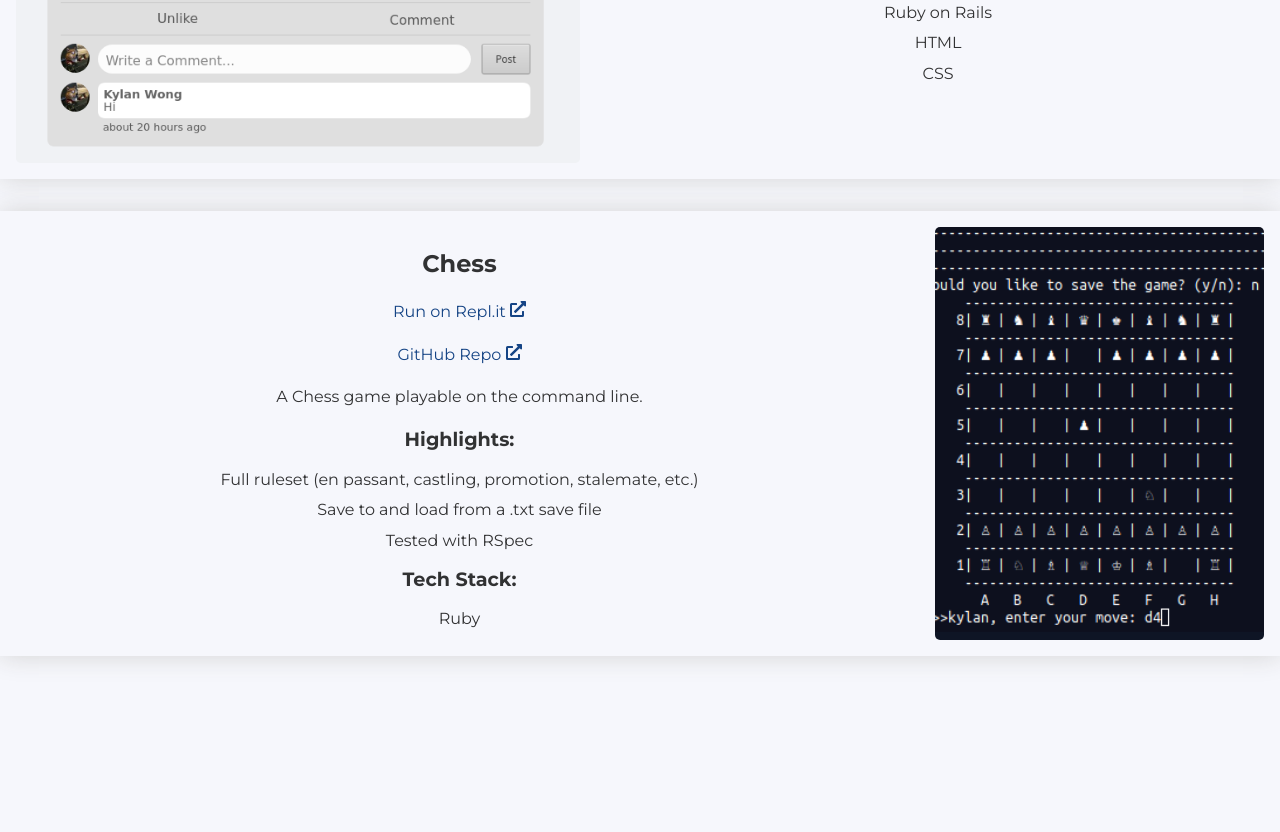
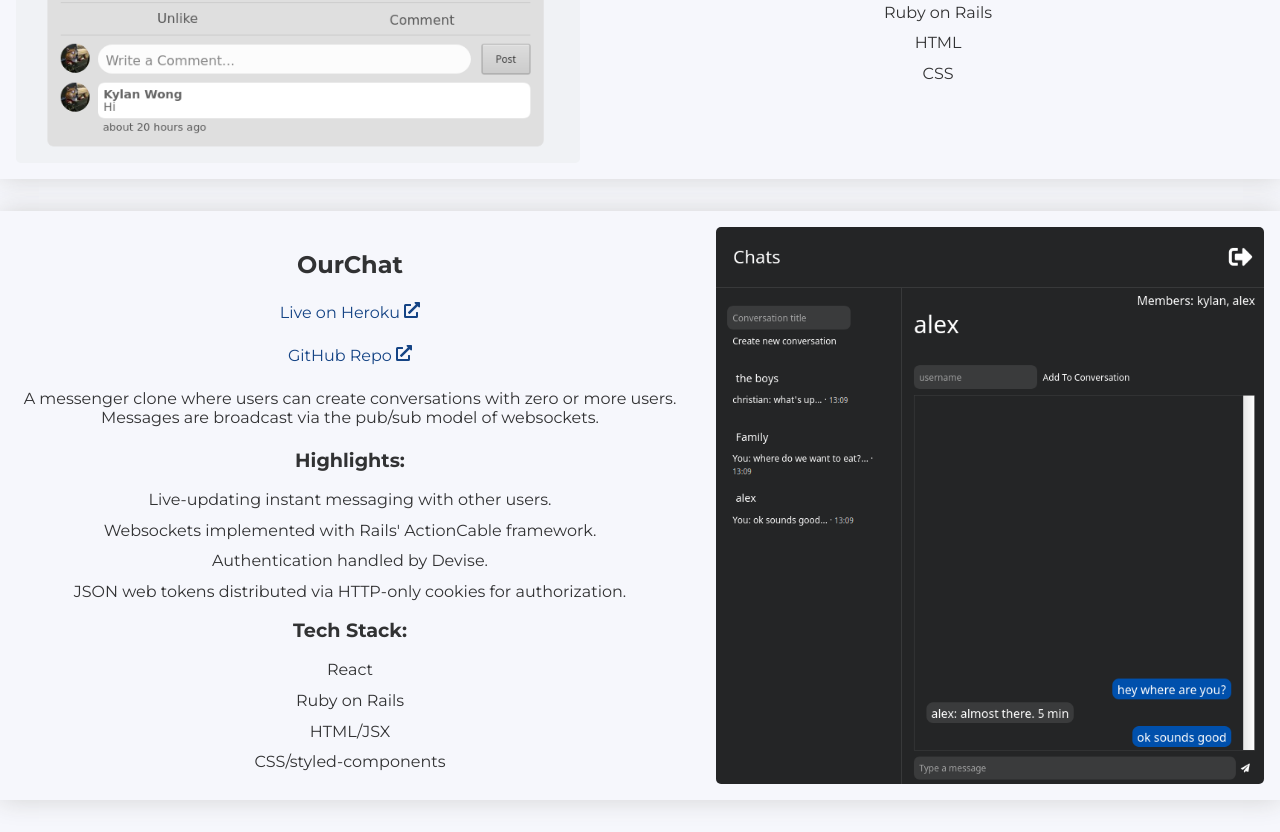
Before and after one commit to MynameisKylan/mynameiskylan.github.io, a Gatsby site: page /projects in a window 1280 px wide. Shown: the part 1632-2464 px from the top of the page. Before the commit the page ends 2320 px from the top, so only its background shows below. Built offline with nearby package versions, Linux system fonts and the light colour scheme; Gatsby itself is replaced by a stand-in of ours.

Commit message:
update projects/resume with OurChat

```diff
--- a/src/pages/projects.js
+++ b/src/pages/projects.js
@@ -3,32 +3,32 @@ import * as React from "react"
 import Layout from "../components/layout"
 import styled from "styled-components"
 import { StaticImage } from "gatsby-plugin-image"
-import { FaExternalLinkAlt } from 'react-icons/fa'
+import { FaExternalLinkAlt } from "react-icons/fa"
 
 const ProjectContainer = styled.div`
   display: flex;
   margin: 2em auto;
-  justify-content:space-around;
+  justify-content: space-around;
   box-shadow: 0 0 25px lightgrey;
-  max-width:1300px;
+  max-width: 1300px;
 
   @media (max-width: 900px) {
-    flex-direction:column;
+    flex-direction: column;
   }
 `
 
 const InfoContainer = styled.div`
-  margin:auto;
-  padding:1em;
-  text-align:center;
+  margin: auto;
+  padding: 1em;
+  text-align: center;
   max-width: 700px;
 `
 
 const Link = styled.a`
-padding: 1em;
-color:#154485;
+  padding: 1em;
+  color: #154485;
   &:hover {
-    text-decoration:underline;
+    text-decoration: underline;
   }
 `
 
@@ -39,9 +39,28 @@ const projects = () => {
       <ProjectContainer>
         <InfoContainer>
           <h3>WhereDoWeEat</h3>
-          <p><Link href='https://fast-shelf-07613.herokuapp.com' target='_blank' rel='noopener noreferrer'>Live on Heroku <FaExternalLinkAlt /></Link></p>
-          <p><Link href='https://github.com/MynameisKylan/WhereDoWeEat' target='_blank' rel='noopener noreferrer'>GitHub Repo <FaExternalLinkAlt /></Link></p>
-          <p>An app that allows users to rate restaurants, create parties, and receive personalized recommendations based the party's preferences.</p>
+          <p>
+            <Link
+              href="https://fast-shelf-07613.herokuapp.com"
+              target="_blank"
+              rel="noopener noreferrer"
+            >
+              Live on Heroku <FaExternalLinkAlt />
+            </Link>
+          </p>
+          <p>
+            <Link
+              href="https://github.com/MynameisKylan/WhereDoWeEat"
+              target="_blank"
+              rel="noopener noreferrer"
+            >
+              GitHub Repo <FaExternalLinkAlt />
+            </Link>
+          </p>
+          <p>
+            An app that allows users to rate restaurants, create parties, and
+            receive personalized recommendations based the party's preferences.
+          </p>
           <h4>Highlights:</h4>
           <ul>
             <li>Search by location, price and type of restaurant</li>
@@ -52,23 +71,42 @@ const projects = () => {
           <ul>
             <li>React</li>
             <li>Rails</li>
-            <li>HTML</li>
-            <li>CSS</li>
+            <li>HTML/JSX</li>
+            <li>CSS/styled-components</li>
           </ul>
         </InfoContainer>
         <StaticImage
           src={"../images/WhereDoWeEat2.png"}
           alt={`A screenshot showing a page from WhereDoWeEat`}
-          className='project-image'
-          style={{margin: 1 + 'em'}}
+          className="project-image"
+          style={{ margin: 1 + "em" }}
         ></StaticImage>
       </ProjectContainer>
-      <ProjectContainer className='reverse'>
+      <ProjectContainer className="reverse">
         <InfoContainer>
           <h3>OdinFacebook</h3>
-          <p><Link href='https://gentle-oasis-15615.herokuapp.com' target='_blank' rel='noopener noreferrer'>Live on Heroku <FaExternalLinkAlt /></Link></p>
-          <p><Link href='https://github.com/MynameisKylan/odin-facebook' target='_blank' rel='noopener noreferrer'>GitHub Repo <FaExternalLinkAlt /></Link></p>
-          <p>A Facebook clone application where users can add friends and create, comment on, and like posts.</p>
+          <p>
+            <Link
+              href="https://gentle-oasis-15615.herokuapp.com"
+              target="_blank"
+              rel="noopener noreferrer"
+            >
+              Live on Heroku <FaExternalLinkAlt />
+            </Link>
+          </p>
+          <p>
+            <Link
+              href="https://github.com/MynameisKylan/odin-facebook"
+              target="_blank"
+              rel="noopener noreferrer"
+            >
+              GitHub Repo <FaExternalLinkAlt />
+            </Link>
+          </p>
+          <p>
+            A Facebook clone application where users can add friends and create,
+            comment on, and like posts.
+          </p>
           <h4>Highlights:</h4>
           <ul>
             <li>Facebook login</li>
@@ -86,19 +124,95 @@ const projects = () => {
         <StaticImage
           src={"../images/OdinFacebook.png"}
           alt={`A screenshot showing a page from OdinFacebook`}
-          className='project-image'
-          style={{margin: 1 + 'em'}}
+          className="project-image"
+          style={{ margin: 1 + "em" }}
         ></StaticImage>
       </ProjectContainer>
       <ProjectContainer>
         <InfoContainer>
+          <h3>OurChat</h3>
+          <p>
+            <Link
+              href="https://our-chat-mynameiskylan.herokuapp.com/"
+              target="_blank"
+              rel="noopener noreferrer"
+            >
+              Live on Heroku <FaExternalLinkAlt />
+            </Link>
+          </p>
+          <p>
+            <Link
+              href="https://github.com/MynameisKylan/OurChat"
+              target="_blank"
+              rel="noopener noreferrer"
+            >
+              GitHub Repo <FaExternalLinkAlt />
+            </Link>
+          </p>
+          <p>
+            A messenger clone where users can create conversations with zero or
+            more users. Messages are broadcast via the pub/sub model of
+            websockets.
+          </p>
+          <h4>Highlights:</h4>
+          <ul>
+            <li>Live-updating instant messaging with other users.</li>
+            <li>
+              Websockets implemented with Rails'{" "}
+              <a
+                href="https://guides.rubyonrails.org/action_cable_overview.html"
+                target="_blank"
+                rel="noopener noreferrer"
+              >
+                ActionCable
+              </a>{" "}
+              framework.
+            </li>
+            <li>Authentication handled by Devise.</li>
+            <li>JSON web tokens distributed via HTTP-only cookies for authorization.</li>
+          </ul>
+          <h4>Tech Stack:</h4>
+          <ul>
+            <li>React</li>
+            <li>Ruby on Rails</li>
+            <li>HTML/JSX</li>
+            <li>CSS/styled-components</li>
+          </ul>
+        </InfoContainer>
+        <StaticImage
+          src={"../images/OurChat2.png"}
+          alt={`A screenshot showing a chat window.`}
+          className="project-image"
+          style={{ margin: 1 + "em" }}
+        ></StaticImage>
+      </ProjectContainer>
+      <ProjectContainer style={{ display: "none" }}>
+        <InfoContainer>
           <h3>Chess</h3>
-          <p><Link href='https://repl.it/badge/github/MynameisKylan/Chess' target='_blank' rel='noopener noreferrer'>Run on Repl.it <FaExternalLinkAlt /></Link></p>
-          <p><Link href='https://github.com/MynameisKylan/Chess' target='_blank' rel='noopener noreferrer'>GitHub Repo <FaExternalLinkAlt /></Link></p>
+          <p>
+            <Link
+              href="https://repl.it/badge/github/MynameisKylan/Chess"
+              target="_blank"
+              rel="noopener noreferrer"
+            >
+              Run on Repl.it <FaExternalLinkAlt />
+            </Link>
+          </p>
+          <p>
+            <Link
+              href="https://github.com/MynameisKylan/Chess"
+              target="_blank"
+              rel="noopener noreferrer"
+            >
+              GitHub Repo <FaExternalLinkAlt />
+            </Link>
+          </p>
           <p>A Chess game playable on the command line.</p>
           <h4>Highlights:</h4>
           <ul>
-            <li>Full ruleset (en passant, castling, promotion, stalemate, etc.) </li>
+            <li>
+              Full ruleset (en passant, castling, promotion, stalemate, etc.){" "}
+            </li>
             <li>Save to and load from a .txt save file</li>
             <li>Tested with RSpec</li>
           </ul>
@@ -110,8 +224,8 @@ const projects = () => {
         <StaticImage
           src={"../images/Chess2.png"}
           alt={`A screenshot showing a terminal output from Chess`}
-          className='project-image'
-          style={{margin: 1 + 'em'}}
+          className="project-image"
+          style={{ margin: 1 + "em" }}
         ></StaticImage>
       </ProjectContainer>
     </Layout>
```
Also changed, not shown: src/pages/resume.js (+24 -1 lines), src/images/Chess.png (deleted), src/images/OurChat2.png (added), 1 other file.
